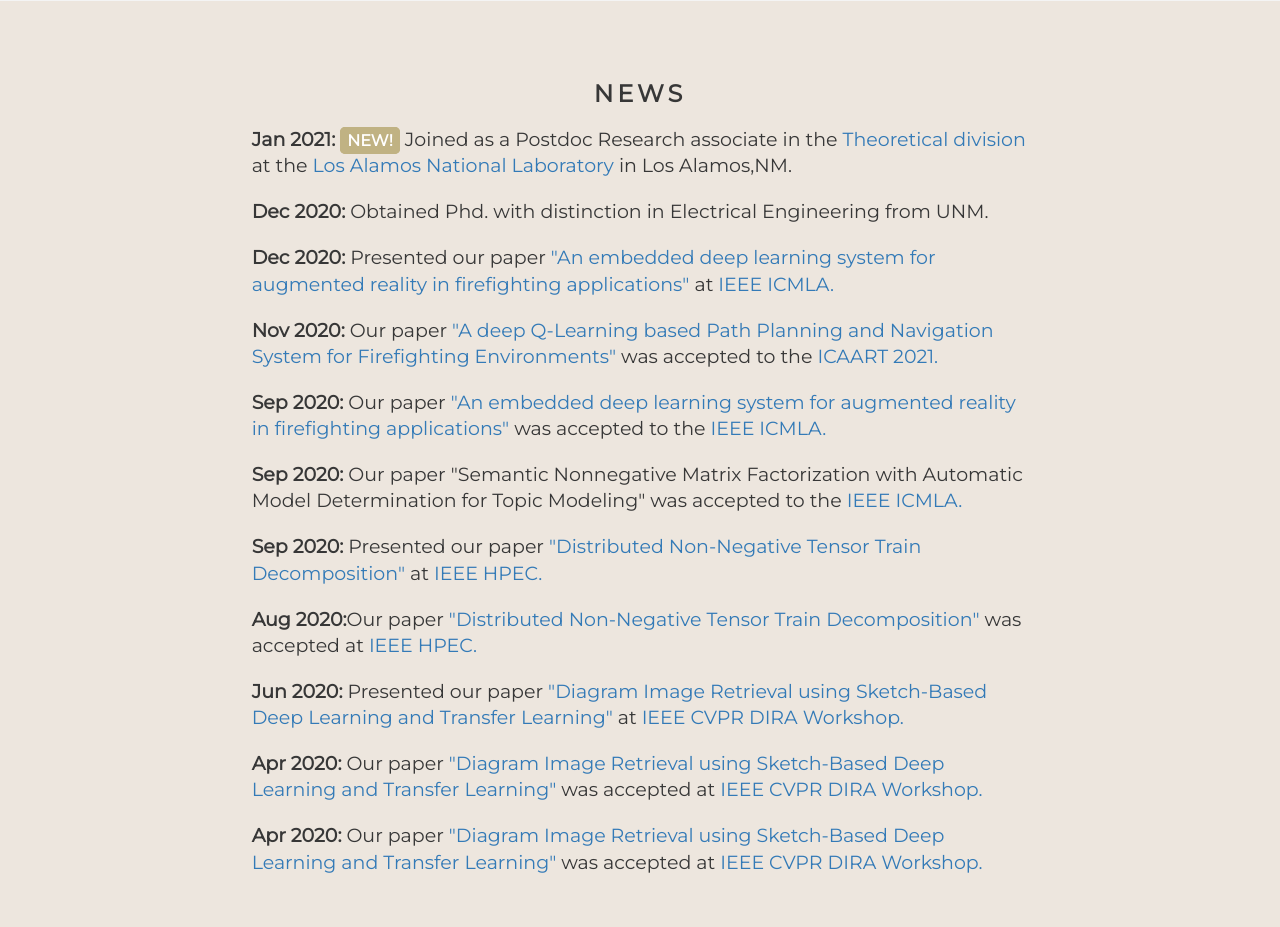
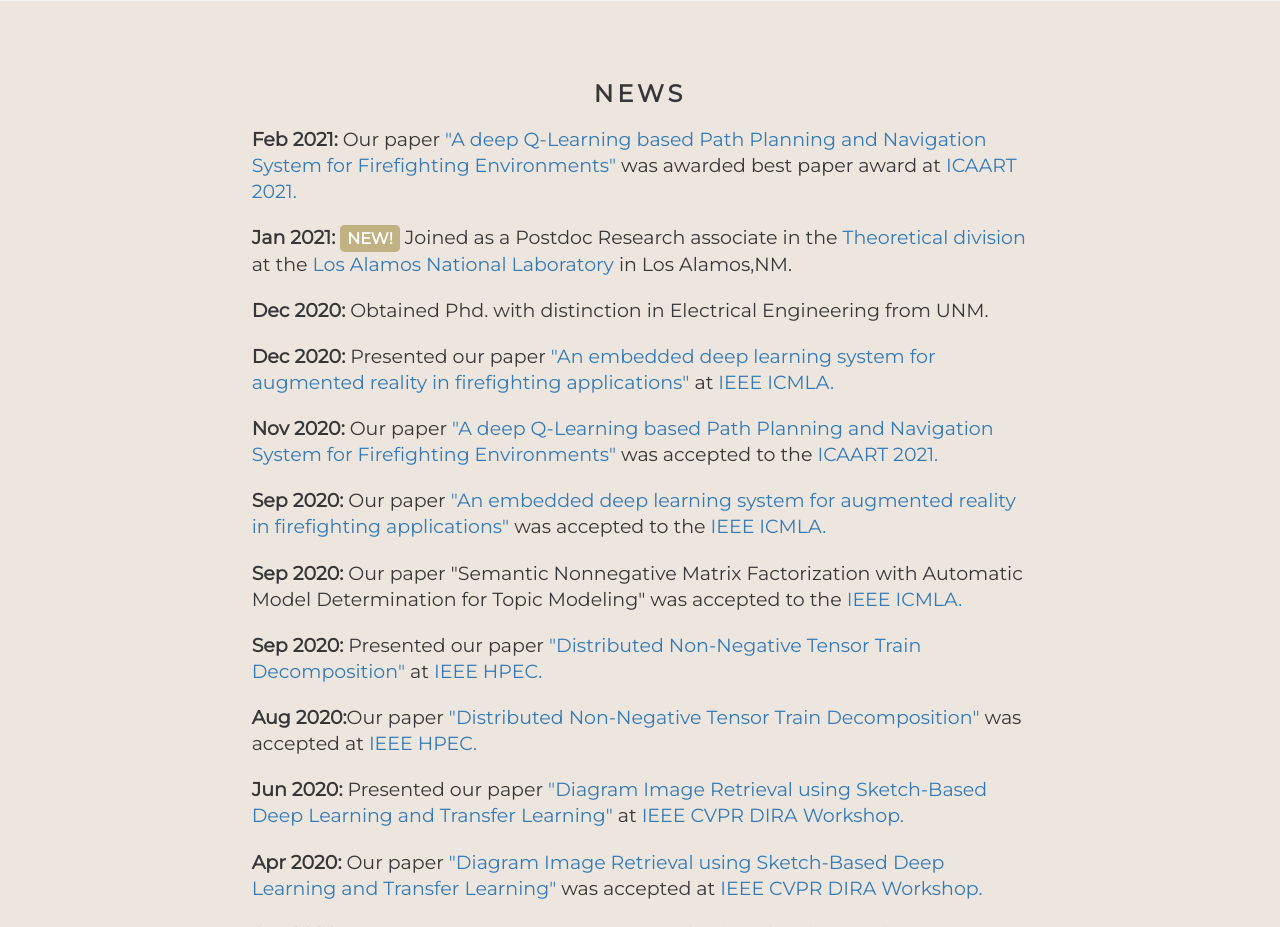
Before and after one commit to ceodspspectrum/ceodspspectrum.github.io, a plain HTML site: page index.html in a window 1280 px wide. Shown: the part 1680-2607 px from the top of the page. Drawn offline with nearby package versions, Linux system fonts and the light colour scheme.

Commit message:
Update index.html

```diff
--- a/index.html
+++ b/index.html
@@ -505,7 +505,9 @@
 
 		<!-- Recent News -->
 		<!-- <h4><strong>Sep 2020:</strong> <span class="newflag">NEW!</span> Our paper <a href="https://doi.org/10.1371/journal.pone.0238302" onclick="getOutboundLink('https://doi.org/10.1371/journal.pone.0238302'); return false;">"Are Open Set Classification Methods Effective on Large-Scale Datasets?"</a> was published in PLoS ONE!</h4>-->
-		<h4><strong>Jan 2021:</strong> <span class="newflag">NEW!</span> Joined as a Postdoc Research associate in the <a href="https://www.lanl.gov/org/ddste/aldsc/theoretical/fluid-dynamics-solid-mechanics/index.php" onclick="getOutboundLink('https://www.lanl.gov/org/ddste/aldsc/theoretical/fluid-dynamics-solid-mechanics/index.php'); return false;">Theoretical division </a> at the <a href="https://www.lanl.gov/" onclick="getOutboundLink('https://www.lanl.gov/'); return false;">Los Alamos National Laboratory</a> in Los Alamos,NM.  </h4>
+		 <h4><strong>Feb 2021:</strong> Our paper <a href="https://arxiv.org/abs/2011.06450" onclick="getOutboundLink('https://arxiv.org/abs/2011.06450'); return false;">"A deep Q-Learning based Path Planning and Navigation System for Firefighting Environments"</a> was awarded best paper award at  <a href="http://www.icaart.org/" onclick="getOutboundLink('http://www.icaart.org/'); return false;"> ICAART 2021.</a> </h4>
+
+	       <h4><strong>Jan 2021:</strong> <span class="newflag">NEW!</span> Joined as a Postdoc Research associate in the <a href="https://www.lanl.gov/org/ddste/aldsc/theoretical/fluid-dynamics-solid-mechanics/index.php" onclick="getOutboundLink('https://www.lanl.gov/org/ddste/aldsc/theoretical/fluid-dynamics-solid-mechanics/index.php'); return false;">Theoretical division </a> at the <a href="https://www.lanl.gov/" onclick="getOutboundLink('https://www.lanl.gov/'); return false;">Los Alamos National Laboratory</a> in Los Alamos,NM.  </h4>
 		<h4><strong>Dec 2020:</strong> Obtained Phd. with distinction in Electrical Engineering from UNM.</h4>
 
 		<h4><strong>Dec 2020:</strong> Presented our paper <a href="https://arxiv.org/abs/2009.10679" onclick="getOutboundLink('https://arxiv.org/abs/2009.10679'); return false;">"An embedded deep learning system for augmented reality in firefighting applications"</a> at <a href="https://www.icmla-conference.org/icmla20/" onclick="getOutboundLink('https://www.icmla-conference.org/icmla20/'); return false;"> IEEE ICMLA.</a> </h4>
```
